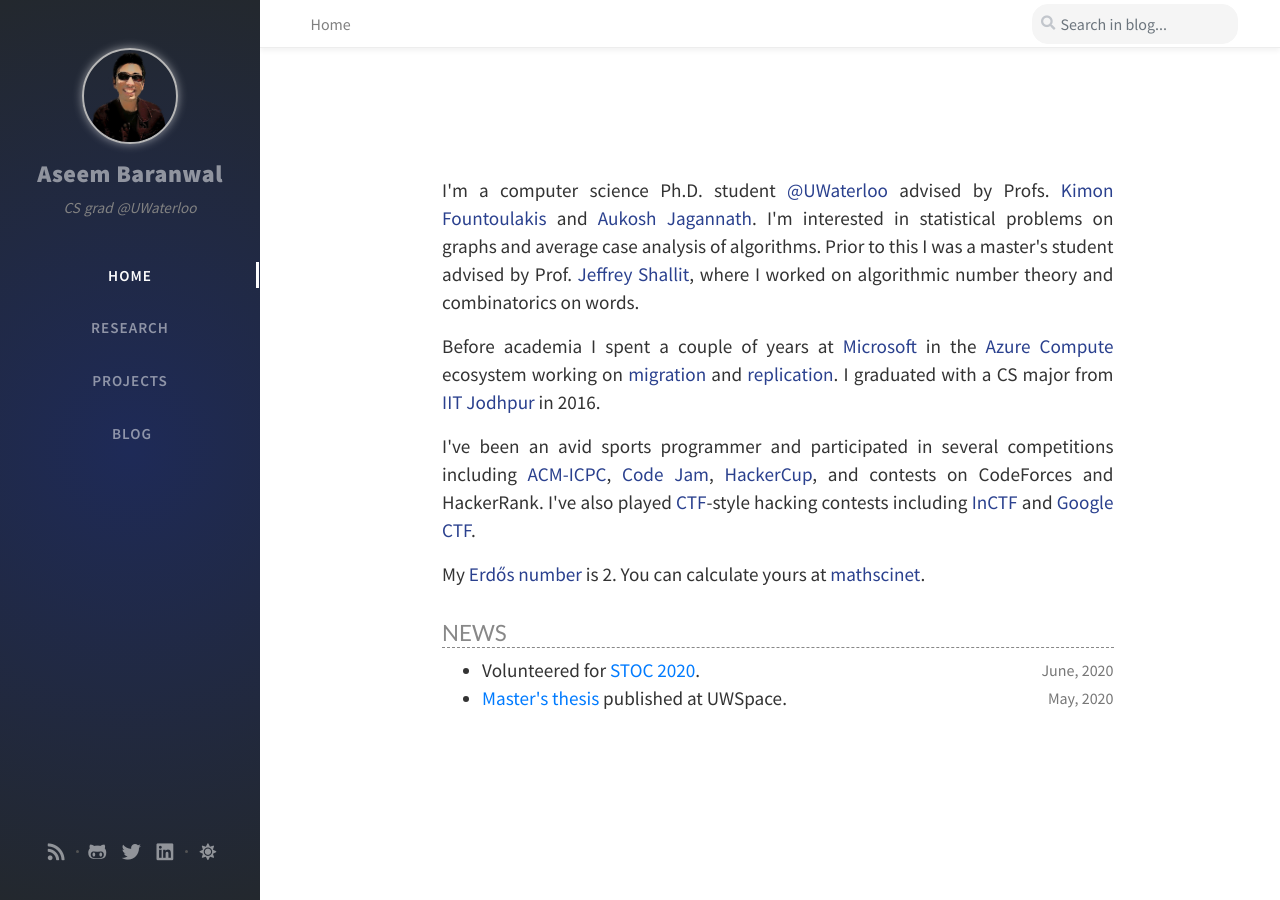
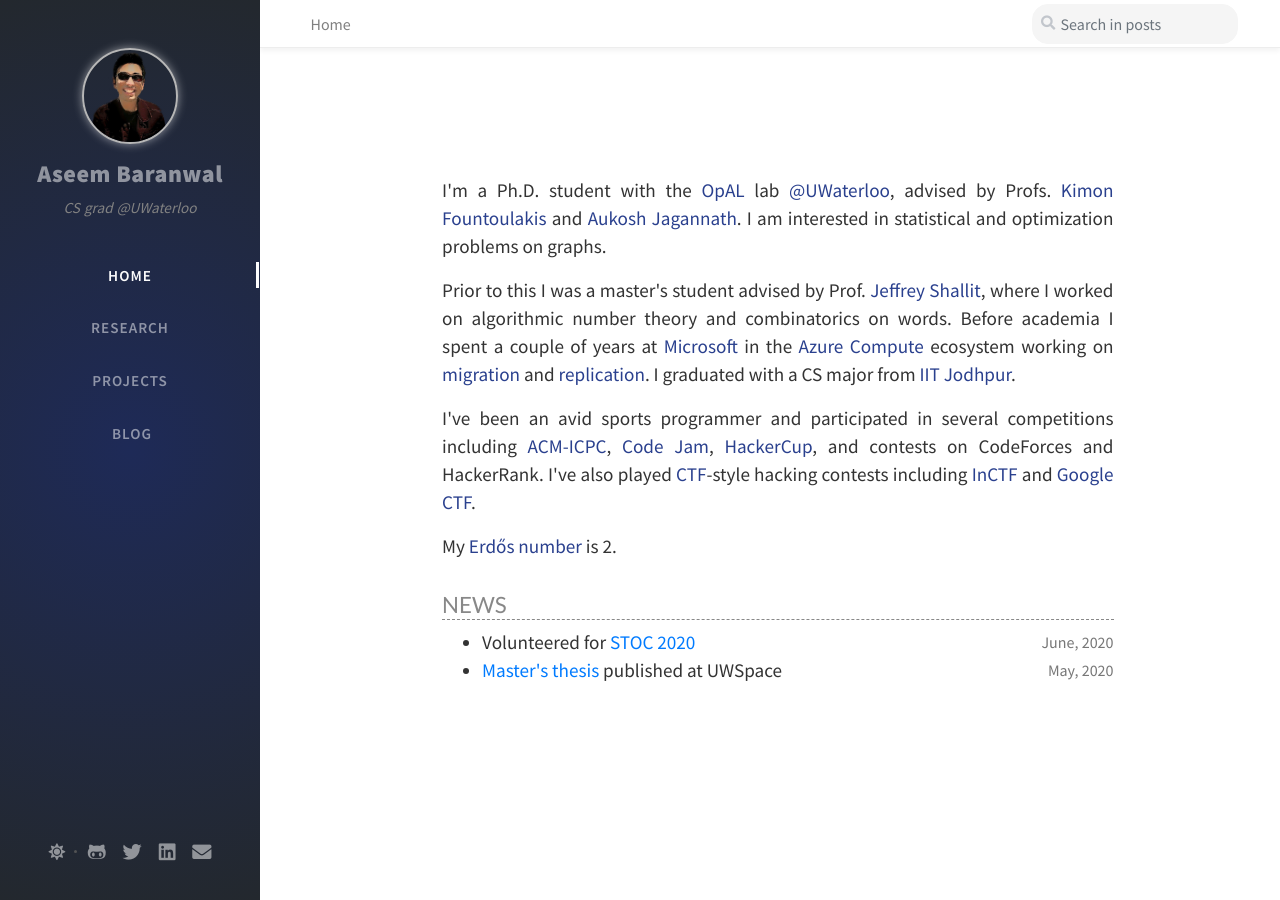
Before and after one commit to aseemrb/aseemrb.github.io, a Jekyll site: the page built from index.html, in a window 1280 px wide. Built offline with Jekyll 4.4.1, drawn with Linux system fonts in a browser that asks for light colours; nearby versions of some CDN libraries; comment, search, counter and statistics services are not loaded.

Commit message:
update with opal

```diff
--- a/_data/label.yml
+++ b/_data/label.yml
@@ -9,4 +9,4 @@ post:
     next: Newer
     previous: Older
 
-search_hint: "Search in blog"   # text show on search bar
+search_hint: "Search in posts"   # text show on search bar
--- a/_includes/search-loader.html
+++ b/_includes/search-loader.html
@@ -11,7 +11,7 @@
 </div>
 {% endcapture %}
 
-{% capture not_found %}<p class="mt-5">No result found!</p>{% endcapture %}
+{% capture not_found %}<p class="mt-5">No results!</p>{% endcapture %}
 
 <script>
 SimpleJekyllSearch({
--- a/_includes/sidebar.html
+++ b/_includes/sidebar.html
@@ -46,9 +46,11 @@
 </div><!-- #nav-wrapper -->
 
 <div class="sidebar-bottom d-flex flex-wrap justify-content-around mt-4">
-  <a href="{{ site.baseurl }}/feed.xml">
-    <i class="fas fa-rss"></i>
-  </a>
+  {% if site.theme_mode == "dual" %}
+  <!-- <span class="icon-border"></span> -->
+  <span id="mode-toggle-wrapper">
+    {% include mode-toggle.html %}
+  </span>
   <span class="icon-border"></span>
   <a href="https://github.com/{{ site.username }}">
     <i class="fab fa-github-alt"></i>
@@ -59,13 +61,11 @@
   <a href="https://linkedin.com/in/{{ site.username }}">
     <i class="fab fa-linkedin"></i>
   </a>
+  <a href="javascript:window.location.href=atob('bWFpbHRvOmFzZWVtcmJAZ21haWwuY29t')">
+    <i class="fas fa-envelope"></i>
+  </a>
   <!-- <a href="https://keybase.io/{{ site.username }}">
     <i class="fab fa-keybase"></i>
   </a> -->
-  <span class="icon-border"></span>
-  {% if site.theme_mode == "dual" %}
-  <span id="mode-toggle-wrapper">
-    {% include mode-toggle.html %}
-  </span>
   {% endif %}
 </div>
--- a/_includes/topbar.html
+++ b/_includes/topbar.html
@@ -34,7 +34,7 @@
     <i id="search-trigger" class="fas fa-search fa-fw"></i>
     <span id="search-wrapper" class="align-items-center">
       <i class="fas fa-search fa-fw"></i>
-      <input class="form-control" id="search-input" type="search" placeholder="{{ site.data.label.search_hint }}...">
+      <input class="form-control" id="search-input" type="search" placeholder="{{ site.data.label.search_hint }}">
       <i class="fa fa-times-circle fa-fw" id="search-cleaner"></i>
     </span>
     <span id="search-cancel" >Cancel</span>
--- a/_layouts/home.html
+++ b/_layouts/home.html
@@ -8,27 +8,28 @@ layout: default
     <div id="page" class="post pb-5 pl-1 pr-1 pl-sm-2 pr-sm-2 pl-md-4 pr-md-4 mb-md-4">
       <div id="homediv">
         <p class="text-justify">
-            I'm a computer science Ph.D. student <a href="https://uwaterloo.ca/">@UWaterloo</a> advised by Profs. <a href="https://cs.uwaterloo.ca/~kfountou/">Kimon Fountoulakis</a> and <a href="https://math.uwaterloo.ca/~a3jagann/">Aukosh Jagannath</a>. I'm interested in statistical problems on graphs and average case analysis of algorithms. Prior to this I was a master's student advised by Prof. <a href="https://cs.uwaterloo.ca/~shallit/">Jeffrey Shallit</a>, where I worked on algorithmic number theory and combinatorics on words.
+            I'm a Ph.D. student with the <a href="https://opallab.ca/">OpAL</a> lab <a href="https://uwaterloo.ca/">@UWaterloo</a>, advised by Profs. <a href="https://cs.uwaterloo.ca/~kfountou/">Kimon Fountoulakis</a> and <a href="https://math.uwaterloo.ca/~a3jagann/">Aukosh Jagannath</a>. I am interested in statistical and optimization problems on graphs.
         </p>
         <p class="text-justify">
-            Before academia I spent a couple of years at <a href="https://microsoft.com/">Microsoft</a> in the <a href="https://azure.microsoft.com/en-us/product-categories/compute/">Azure Compute</a> ecosystem working on <a href="https://azure.microsoft.com/en-us/services/azure-migrate/">migration</a> and <a href="https://azure.microsoft.com/en-us/services/site-recovery/">replication</a>. I graduated with a CS major from <a href="http://iitj.ac.in/">IIT Jodhpur</a> in 2016.
+            Prior to this I was a master's student advised by Prof. <a href="https://cs.uwaterloo.ca/~shallit/">Jeffrey Shallit</a>, where I worked on algorithmic number theory and combinatorics on words. Before academia I spent a couple of years at <a href="https://microsoft.com/">Microsoft</a> in the <a href="https://azure.microsoft.com/en-us/product-categories/compute/">Azure Compute</a> ecosystem working on <a href="https://azure.microsoft.com/en-us/services/azure-migrate/">migration</a> and <a href="https://azure.microsoft.com/en-us/services/site-recovery/">replication</a>. I graduated with a CS major from <a href="http://iitj.ac.in/">IIT Jodhpur</a>.
         </p>
         <p class="text-justify">
             I've been an avid sports programmer and participated in several competitions including <a href="https://icpc.global/">ACM-ICPC</a>, <a href="https://codingcompetitions.withgoogle.com/codejam">Code Jam</a>, <a href="https://www.facebook.com/hackercup/contest">HackerCup</a>, and contests on CodeForces and HackerRank. I've also played <a href="https://ctftime.org/ctf-wtf/">CTF</a>-style hacking contests including <a href="https://inctf.in/">InCTF</a> and <a href="https://capturetheflag.withgoogle.com/">Google CTF</a>.
         </p>
 
         <p>
-            My <a href="https://en.wikipedia.org/wiki/Erdős_number">Erdős number</a> is 2. You can calculate yours at <a href="https://mathscinet.ams.org/mathscinet/collaborationDistance.html">mathscinet</a>.
+            My <a href="https://en.wikipedia.org/wiki/Erdős_number">Erdős number</a> is 2.
+            <!-- You can calculate yours at <a href="https://mathscinet.ams.org/mathscinet/collaborationDistance.html">mathscinet</a>. -->
         </p>
 
         <h2 style="border-bottom:1px dashed #888;color:#888">NEWS</h2>
             <ul class="updates-list">
                 <li>
-                    Volunteered for <a href="http://acm-stoc.org/stoc2020/">STOC 2020</a>.
+                    Volunteered for <a href="http://acm-stoc.org/stoc2020/">STOC 2020</a>
                     <span class="light-side-date float-right">June, 2020</span>
                 </li>
                 <li>
-                    <a href="https://uwspace.uwaterloo.ca/handle/10012/15845">Master's thesis</a> published at UWSpace.
+                    <a href="https://uwspace.uwaterloo.ca/handle/10012/15845">Master's thesis</a> published at UWSpace
                     <span class="light-side-date float-right">May, 2020</span>
                 </li>
             </ul>
```
Also changed, not shown: tabs/research.md (+1 -1 lines).
